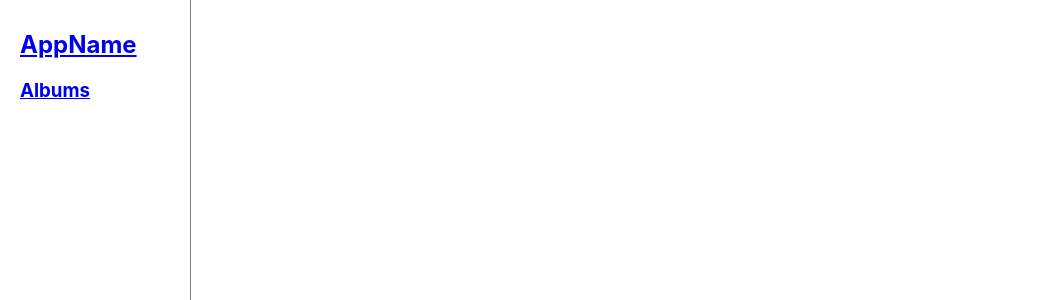
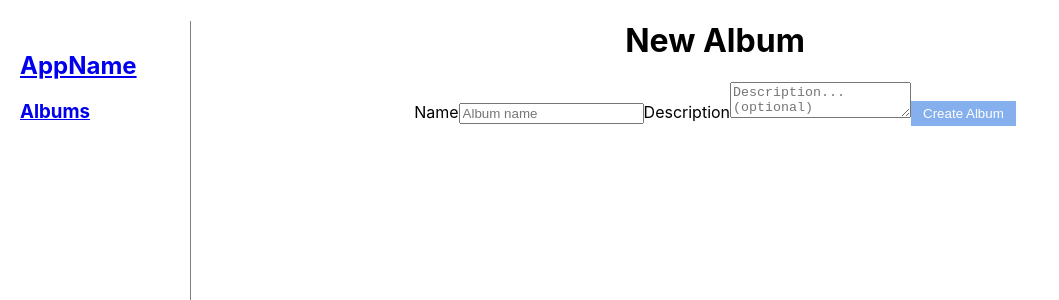
Before and after one commit to heerakmoon/Final-Project, a React (Create React App) app in the folder client/: page /albums/new in a window 1280 px wide. Before the commit this address had no page. Shown: the top 300 px of the page, without its empty margins (0-1059 px from the left). Built offline with nearby package versions, Linux system fonts and the light colour scheme.

Commit message:
Routing fixed, used useNavigate in NewAlbum

```diff
--- a/client/src/App.js
+++ b/client/src/App.js
@@ -12,8 +12,8 @@ function App() {
       <Navbar />
       <div className="width-without-nav">
         <Routes>
-          <Route path='/api/albums' element={<Albums />} />
-          <Route path='/api/albums/new' element={<NewAlbum />} />
+          <Route path='/albums' element={<Albums />} />
+          <Route path='/albums/new' element={<NewAlbum />} />
         </Routes>
       </div>
     </div>
--- a/client/src/components/AddButton.js
+++ b/client/src/components/AddButton.js
@@ -3,10 +3,8 @@
 export default function AddButton({buttonName, url}) {
   return (
     <>
-      <button style={{cursor: 'pointer'}}>
-        <svg xmlns="http://www.w3.org/2000/svg" width="25" height="25" fill="currentColor" class="bi bi-plus" viewBox="0 0 16 16">
-          <path d="M8 4a.5.5 0 0 1 .5.5v3h3a.5.5 0 0 1 0 1h-3v3a.5.5 0 0 1-1 0v-3h-3a.5.5 0 0 1 0-1h3v-3A.5.5 0 0 1 8 4z" />
-        </svg>
+      <button style={{cursor: 'pointer', fontSize: '25px'}}>
+        +
       </button>
       <h4>{buttonName}</h4>
     </>
--- a/client/src/components/Button.js
+++ b/client/src/components/Button.js
@@ -1,4 +1,3 @@
-import { Link } from 'react-router-dom';
 
 export default function Button({ textColor, bgColor, text, url }) {
   const buttonStyle = {
@@ -12,9 +11,7 @@ export default function Button({ textColor, bgColor, text, url }) {
   return (
     <>
       <button style={buttonStyle}>
-        <Link to={url}>
-          {text}
-        </Link>
+        {text}
       </button>
     </>
   )
--- a/client/src/components/NavBar.js
+++ b/client/src/components/NavBar.js
@@ -5,10 +5,10 @@ export default function NavBar() {
   return (
     <>
       <div className='fixed'>
-        <Link to="/">
+        <Link to="">
           <h2>AppName</h2>
         </Link>
-        <Link to="/api/albums">
+        <Link to="/albums">
           <h3>Albums</h3>
         </Link>
       </div>
--- a/client/src/components/NewAlbum.js
+++ b/client/src/components/NewAlbum.js
@@ -1,10 +1,14 @@
 import './NewAlbum.css';
 import Button from './Button';
 import { useState } from 'react';
+import { useNavigate } from 'react-router-dom';
 
 export default function NewAlbum() {
   const [albumName, setAlbumName] = useState('');
   const [description, setDescription] = useState('');
+  const navigate = useNavigate();
+
+  console.log(albumName);
 
   function handleAlbumName(event) {
     setAlbumName(event.target.value);
@@ -14,10 +18,33 @@ export default function NewAlbum() {
     setDescription(event.target.value);
   }
 
+  async function handleSubmit(event) {
+    console.log('fetch');
+    event.preventDefault();
+    const newAlbum = { name: albumName, description};
+    try {
+      const res = await fetch('/api/albums/new', {
+        method: 'POST',
+        headers: {
+          'Content-Type': 'application/json'
+        },
+        body: JSON.stringify(newAlbum)
+      });
+      if (!res.ok) {
+        throw new Error('Failed to create new album');
+      }
+      const data = await res.json();
+      console.log('Album created:', data);
+      navigate('/albums')
+    } catch (err) {
+      console.error(err);
+    }
+  }
+
   return (
     <>
       <h1>New Album</h1>
-      <form onSubmit=''>
+      <form onSubmit={handleSubmit}>
         <label>
           Name
           <input type='text' name='name' value={albumName} onChange={handleAlbumName} placeholder="Album name" />
@@ -26,7 +53,7 @@ export default function NewAlbum() {
           Description
           <textarea name='description' value={description} onChange={handleDescription} placeholder="Description...(optional)" />
         </label>
-        <Button textColor='white' bgColor='rgb(134,175,237)' text='Create Album' url='/api/albums' />
+        <Button textColor='white' bgColor='rgb(134,175,237)' text='Create Album' />
       </form>
     </>
   )
--- a/client/src/pages/Albums.js
+++ b/client/src/pages/Albums.js
@@ -6,8 +6,8 @@ export default function Albums() {
 
   return (
     <>
-      <Link to="/api/albums/new">
-        <AddButton buttonName='New Album' url='/api/albums' />
+      <Link to="/albums/new">
+        <AddButton buttonName='New Album' url='/albums' />
       </Link>
       <AlbumList />
     </>
```
Also changed, not shown: 1 other file (tests, documents, lock files or other folders).
